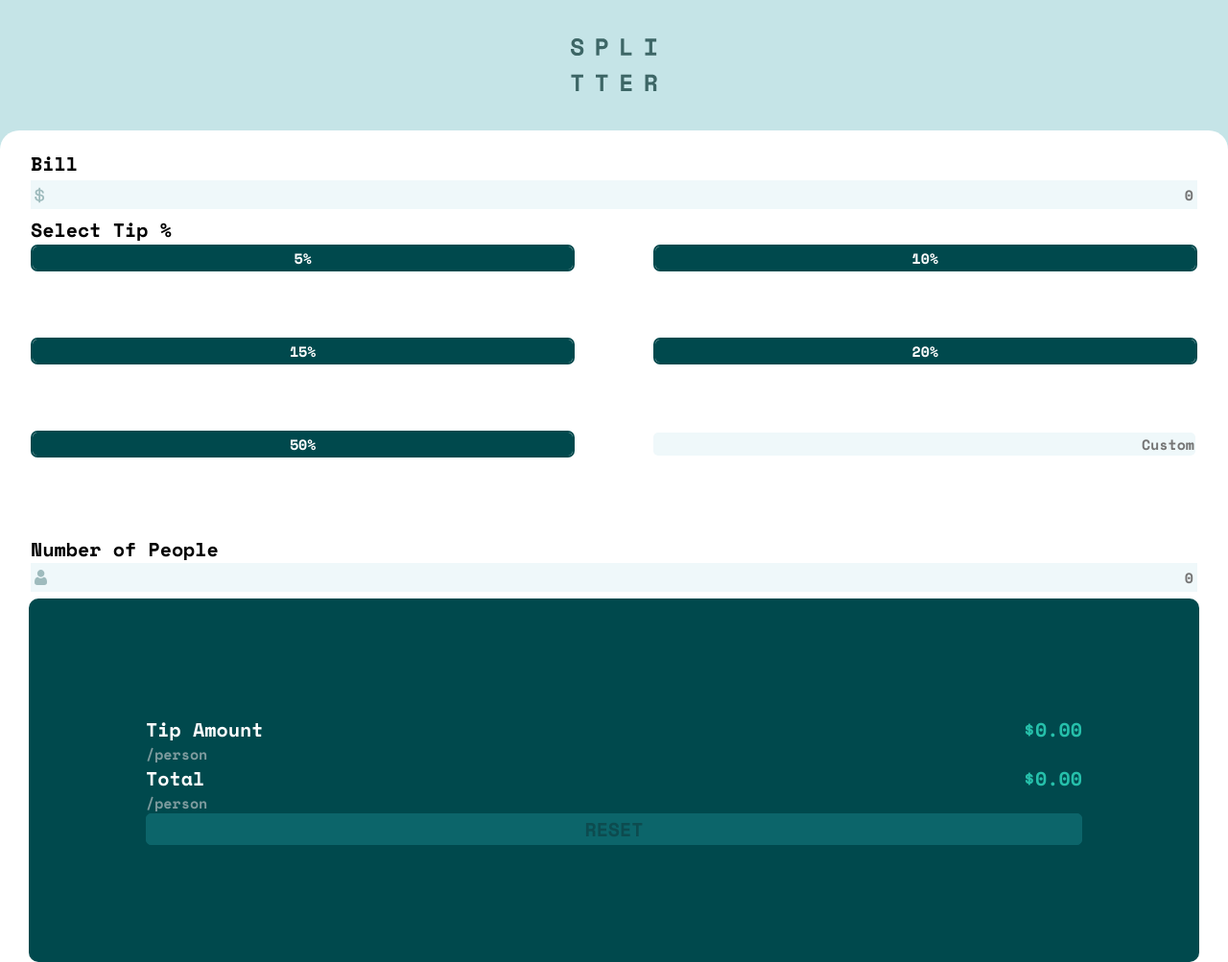
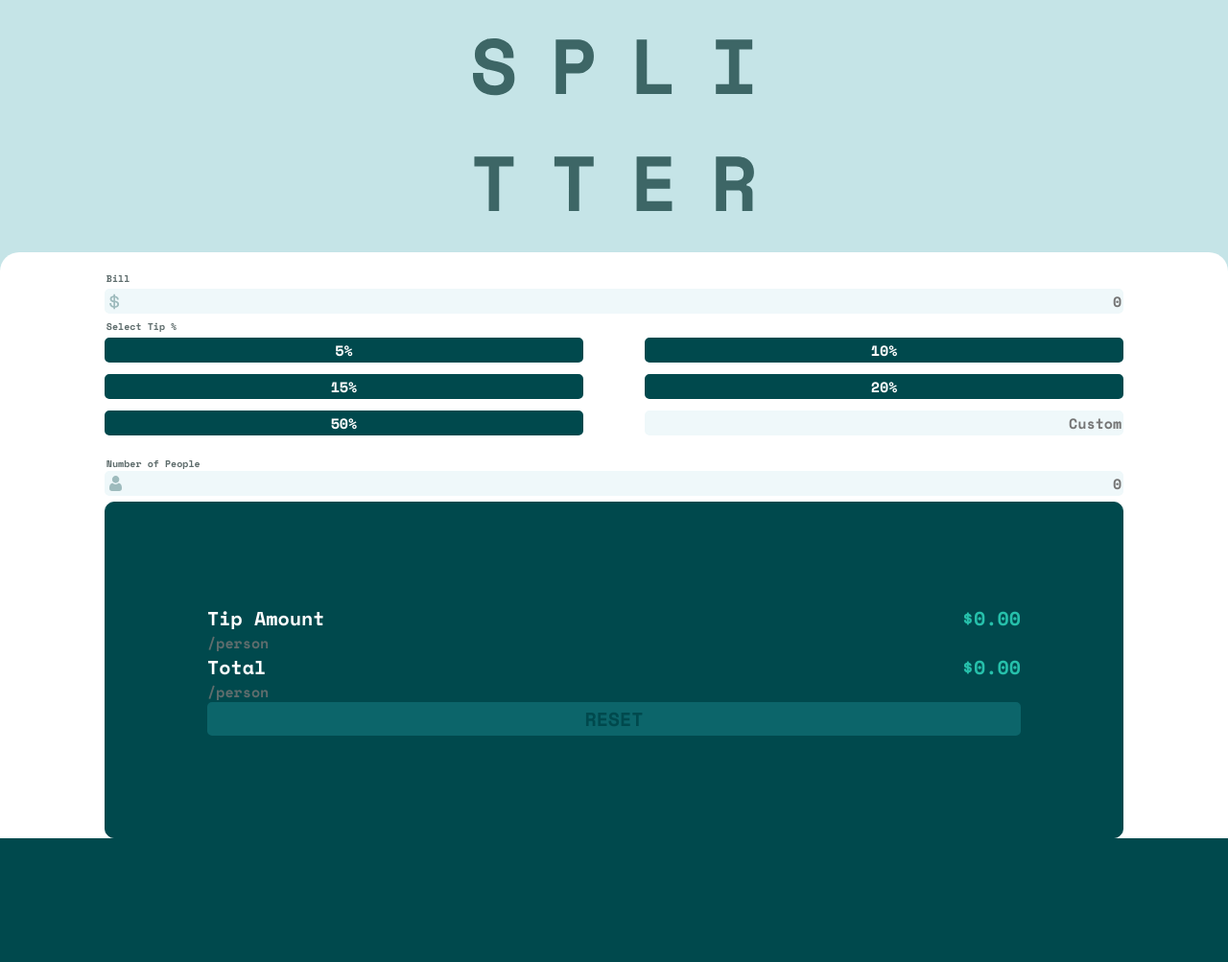
Before and after one commit to Lidobix/FM_Tip_calculator_app, a PHP site: page / in a window 1280 px wide. Shown: the whole page at 96% size. After the commit the page ends 874 px from the top, so only its background shows below. Run offline with PHP 8.4, Linux system fonts and the light colour scheme.

Commit message:
creation class display + refacto css

```diff
--- /dev/null
+++ b/constants.json
@@ -0,0 +1,3 @@
+{
+  "classes": "tut"
+}
--- a/index.html
+++ b/index.html
@@ -36,7 +36,7 @@
                 id="billAmount"
                 placeholder="0"
                 style="background-image: url(./images/icon-dollar.svg)"
-                class="customInput unClickedInput"
+                class="customInput inputNoError"
               />
             </fieldset>
 
@@ -78,12 +78,13 @@
                   id="tip50"
                   value="50%"
                 />
+
                 <input
                   type="number"
                   name="tip"
                   id="customTip"
                   placeholder="Custom"
-                  class="unClickedInput customInput"
+                  class="inputNoError customInput"
                 />
               </div>
             </fieldset>
@@ -99,7 +100,7 @@
                   id="peopleQty"
                   placeholder="0"
                   style="background-image: url(./images/icon-person.svg)"
-                  class="customInput unClickedInput"
+                  class="customInput inputNoError"
                 />
               </fieldset>
             </div>
--- a/styles.css
+++ b/styles.css
@@ -1,24 +1,20 @@
 *{
-
     font-family: 'Space Mono', monospace;
+    font-size: 10px;
 
     --blue_dark: #00494d;
     --blue_strong:#0c656a;
     --blue_light:#c5e4e7;
     --grey : #7f9c9f;
+    --grey_strong: #5f6d6d;
     --blue_very_light:	#eff8fa;
     --white: #ffffff;
     --red_light: #c58978;
     --turquoise: #26c0ab;
     --turquoise_light: #9FE8DF;
 
-    font-size: 10px;
-
+    --border_width: 2px;
 }
-
-/* .attribution { font-size: 11rem; text-align: center; }
-.attribution a { color: hsl(228, 45%, 44%); } */
-/* ////////////////////////////// VALIDE ////////////////////////////// */
 
 html {
     background-color: var(--blue_light);
@@ -36,7 +32,7 @@ body {
 }
 
 #logoMain{
-     width: 9rem;
+    width: 23%;
     margin: 4rem 0;
 }
 
@@ -52,19 +48,17 @@ body {
 }
 
 #calculatorContent{
-    padding: 2rem 3rem 0 3rem;
+    padding: 2rem 8.5% 0 8.5%;
 }
 
 
 
 fieldset{
-
     border: none;
     margin-left: 0;
     margin-right: 0;
     padding-right: 0;
     padding-left: 0;
-
 }
 
 
@@ -73,77 +67,92 @@ padding-left: 0;
     display: flex;
     flex-wrap: wrap;
     justify-content: space-between;
+
 }
 
-.tipSelector{
-    border-width: 0.1rem;
+#inputContainer > input{
+    padding:0;
+    margin:0;
+    height: auto;
+    border-width: var(--border_width);
+    flex-basis: 47%;
+    font-size: 1.5rem;
+    margin-bottom: 12px;
+}
+
+
+input {
+    box-sizing: border-box;
+    width: 100%;
+    border-width: var(--border_width);
     border-style: solid;
-    outline-width: 0.2rem;
-    outline-style: solid;
+    border-radius:0.5rem;
+    -webkit-border-radius:0.5rem;
+    -moz-border-radius:0.5rem;
+    -ms-border-radius:0.5rem;
+    -o-border-radius:0.5rem;
+}
+
+#inputContainer > input[type=button]{
+    text-align: center;
 }
 
 
 .notClickedTip{
     border-color: var(--blue_dark);
     background-color: var(--blue_dark);
-    outline-color: var(--blue_dark);
     color: var(--white);
 }
 
 .clickedTip{
     background-color: var(--turquoise);
     border-color: var(--turquoise);
-    outline-color: var(--turquoise);
     color: var(--blue_dark)
 }
 
-.notClickedTip:hover{
+.notClickedTip:hover, #resetButton:hover{
     background-color: var(--turquoise_light);
-    outline-color: var(--turquoise_light);
+    border-color: var(--turquoise_light);
     color: var(--blue_dark);
 }
 
-
 input[type=number]{
     text-align: right;
-    display: block;
-    background-color:var(--blue_very_light);
-    outline: 0.2rem solid transparent;
+    outline: none;
+    background-color : var(--blue_very_light);
     -moz-appearance:textfield ;
-    padding: 0.3rem;
-    margin: 0 0.2rem 0 0.2rem ;
-    width: calc(100% - 1.2rem);
     font-size: 1.5rem;
+    padding:0;
+    color:var(--blue_dark);
+    background-repeat: no-repeat;
+    background-position: center;
+    background-position-x: 0.3rem;
 }
 
-
-
-#inputContainer > input[type=button]{
-    text-align: center;
+.inputNoError{
+    border-color: var(--blue_very_light)
 }
 
-.unClickedInput{
-    border: 0.1rem solid transparent;
-}
-input[type=number]:focus{
-    outline-color: var(--turquoise);
+.inputNoError:focus, .inputNoError:hover {
+    border-color: var(--turquoise);
 }
 
-input[type=number]:hover{
-    outline-color: var(--turquoise);
+.inputError, .inputError:focus, .inputError:hover {
+    border-color: var(--red_light);
 }
 
 .errorZeroPeople{
     color:var(--red_light);
     font-size: 1.2rem;
 }
-.errorZeroPeopleInput{
-    outline: 0.2rem solid var(--red_light);
-}
+
 legend{
-    font-size:2rem;
+    font-size: 1rem;
 }
 
+legend, .resultUnit{
+    color: var(--grey_strong);
+}
 
 #peopleLegend {
     display: flex;
@@ -155,11 +164,12 @@ legend{
 #resultWindow{
     background-color: var(--blue_dark);
     padding: 10%;
-    border-radius:1rem ;
-    -webkit-border-radius:1rem ;
-    -moz-border-radius:1rem ;
-    -ms-border-radius:1rem ;
-    -o-border-radius:1rem ;
+    border-radius: 1rem ;
+    -webkit-border-radius: 1rem ;
+    -moz-border-radius: 1rem ;
+    -ms-border-radius: 1rem ;
+    -o-border-radius: 1rem ;
+    border:1px solid var(--blue_dark);
 }
 
 
@@ -181,7 +191,6 @@ p{
     font-size:2rem;
 }
 .resultUnit {
-    color: var(--grey);
     font-size:1.5rem;
 }
 
@@ -200,7 +209,8 @@ p{
 #resetButton{
     font-size: 2rem;
     background-color: var(--turquoise);
-    border:0.1rem solid var(--turquoise);
+    border: var(--border_width) solid var(--turquoise);
+    color:var(--blue_dark);
     width: 100%;
     border-radius:0.5rem ;
     -webkit-border-radius:0.5rem ;
@@ -210,34 +220,7 @@ p{
 }
  /* //////////////////////////////FIN VALIDE ////////////////////////////// */
 
-
-#inputContainer > input{
-    padding:0;
-    border-radius:0.5rem;
-    -webkit-border-radius:0.5rem;
-    -moz-border-radius:0.5rem;
-    -ms-border-radius:0.5rem;
-    -o-border-radius:0.5rem;
-    height: auto;
-    flex-basis:calc(47% - 1rem);
-    font-size: 1.5rem;
-    margin: 0 0.4rem 6% 0.4rem     ;
-}
-
-.customInput{
-    /* width:100%; */
-    text-align: right;
-    background-repeat: no-repeat;
-    background-position: center;
-    background-position-x: 0.3rem;
-}
-
-
-
-
-
-    input::-webkit-outer-spin-button,
-input::-webkit-inner-spin-button {
+ input::-webkit-outer-spin-button,input::-webkit-inner-spin-button{
     -webkit-appearance: none;
     margin: 0;
 }
```
Also changed, not shown: class/display.js (added, +62 -0 lines), index.js (+39 -78 lines), class/calculation.js (renamed from calculation.js). Lines whose indentation alone changed are shown as unchanged.
